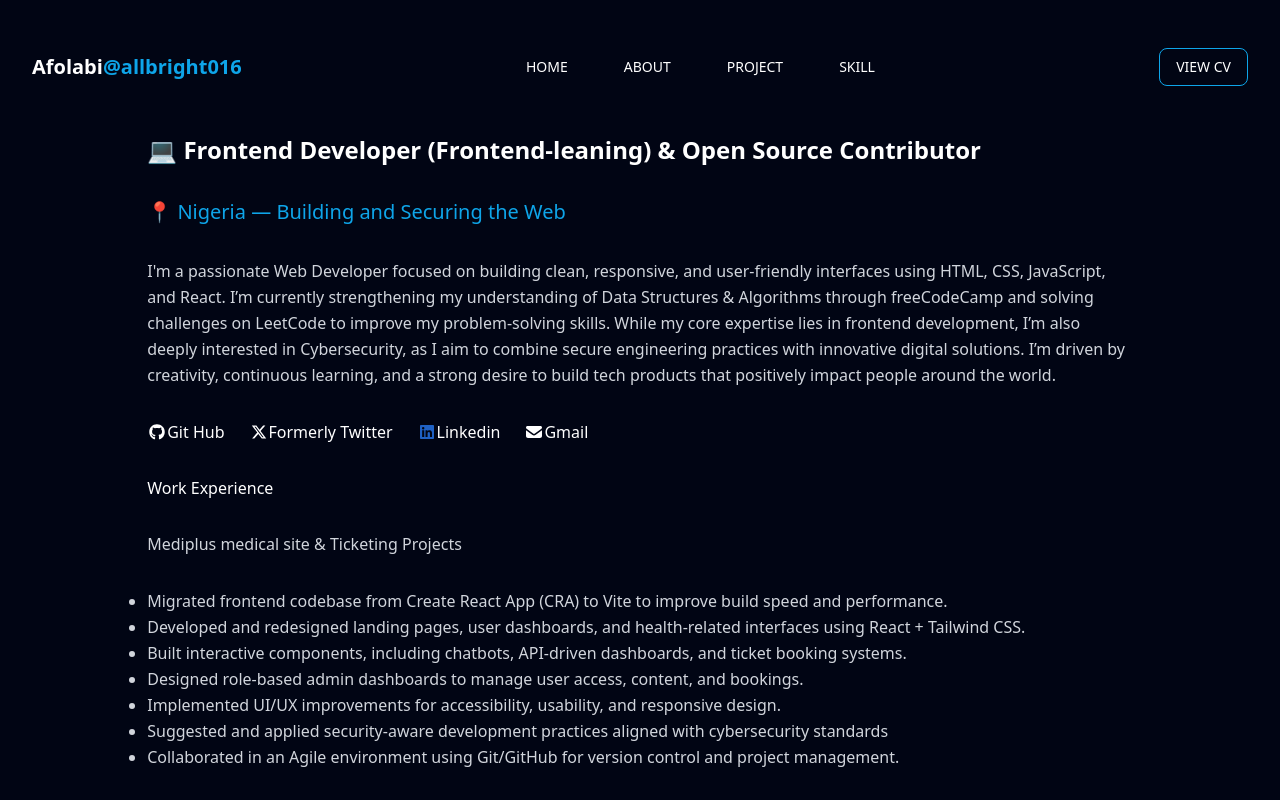
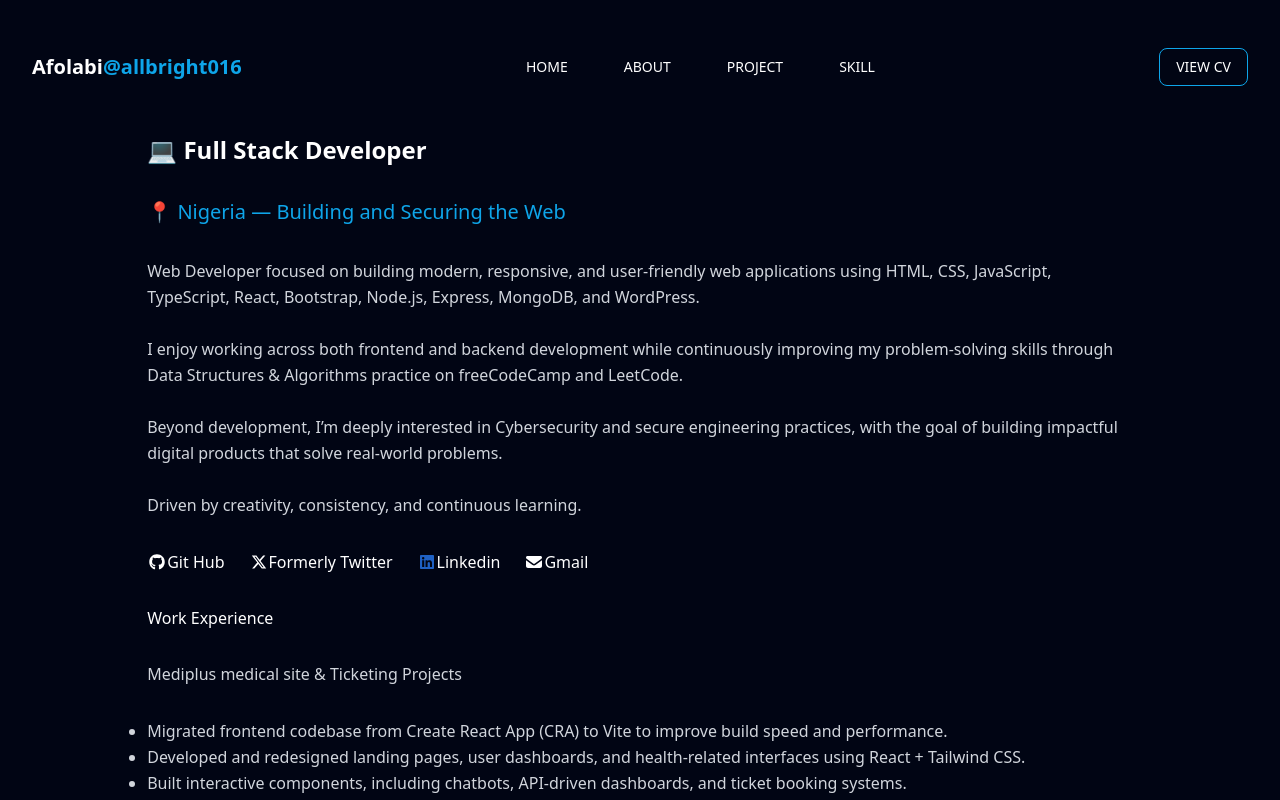
Before and after one commit to allbrightrof/latestportfol, a React (Vite) app: page / in a window 1280 px wide. Shown: the top 800 px of the page. Built offline with nearby package versions, Linux system fonts and the light colour scheme.

Commit message:
Revise Hero component for updated developer profile
Updated the Hero component to reflect a transition from Frontend Developer to Full Stack Developer, enhancing the description of skills and interests.

```diff
--- a/src/hero/Hero.jsx
+++ b/src/hero/Hero.jsx
@@ -6,18 +6,30 @@ function Hero(){
     <section className="bg-[#010514] text-white flex justify-between px-6">
         <div className="max-w-[80%] mx-auto space-y-8">
     <h4 className="text-3xl md:text-2xl font-bold">
-          💻
-Frontend Developer (Frontend-leaning) & Open Source Contributor
+  💻 Full Stack Developer
 </h4>
+
 <p className="text-[#0EA5E9] text-lg md:text-xl font-medium">
   📍 Nigeria — Building and Securing the Web
 </p>
+
 <p className="text-gray-300 leading-relaxed text-sm md:text-base">
-        I'm a passionate Web Developer focused on building clean, responsive, and user-friendly interfaces using HTML, CSS, JavaScript, and React. I’m currently strengthening my understanding of Data Structures & Algorithms through freeCodeCamp and solving challenges on LeetCode to improve my problem-solving skills.
+  Web Developer focused on building modern, responsive, and user-friendly web applications using HTML, CSS, JavaScript, TypeScript, React, Bootstrap, Node.js, Express, MongoDB, and WordPress.
 
-While my core expertise lies in frontend development, I’m also deeply interested in Cybersecurity, as I aim to combine secure engineering practices with innovative digital solutions.
+  <br />
+  <br />
 
-I’m driven by creativity, continuous learning, and a strong desire to build tech products that positively impact people around the world.
+  I enjoy working across both frontend and backend development while continuously improving my problem-solving skills through Data Structures & Algorithms practice on freeCodeCamp and LeetCode.
+
+  <br />
+  <br />
+
+  Beyond development, I’m deeply interested in Cybersecurity and secure engineering practices, with the goal of building impactful digital products that solve real-world problems.
+
+  <br />
+  <br />
+
+  Driven by creativity, consistency, and continuous learning.
 </p>
    <ul className="flex gap-6 mt-6 max-w-7xl mx-auto">
   <li>
```
Lines whose indentation alone changed are shown as unchanged.
